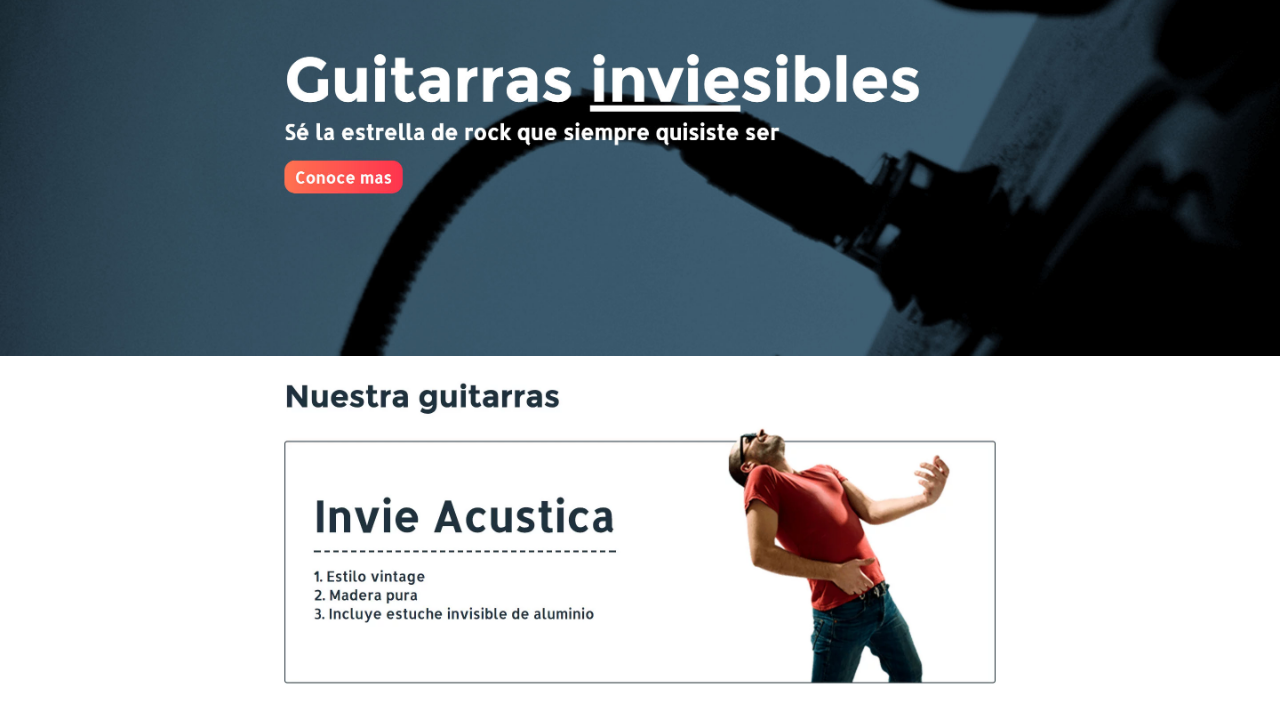
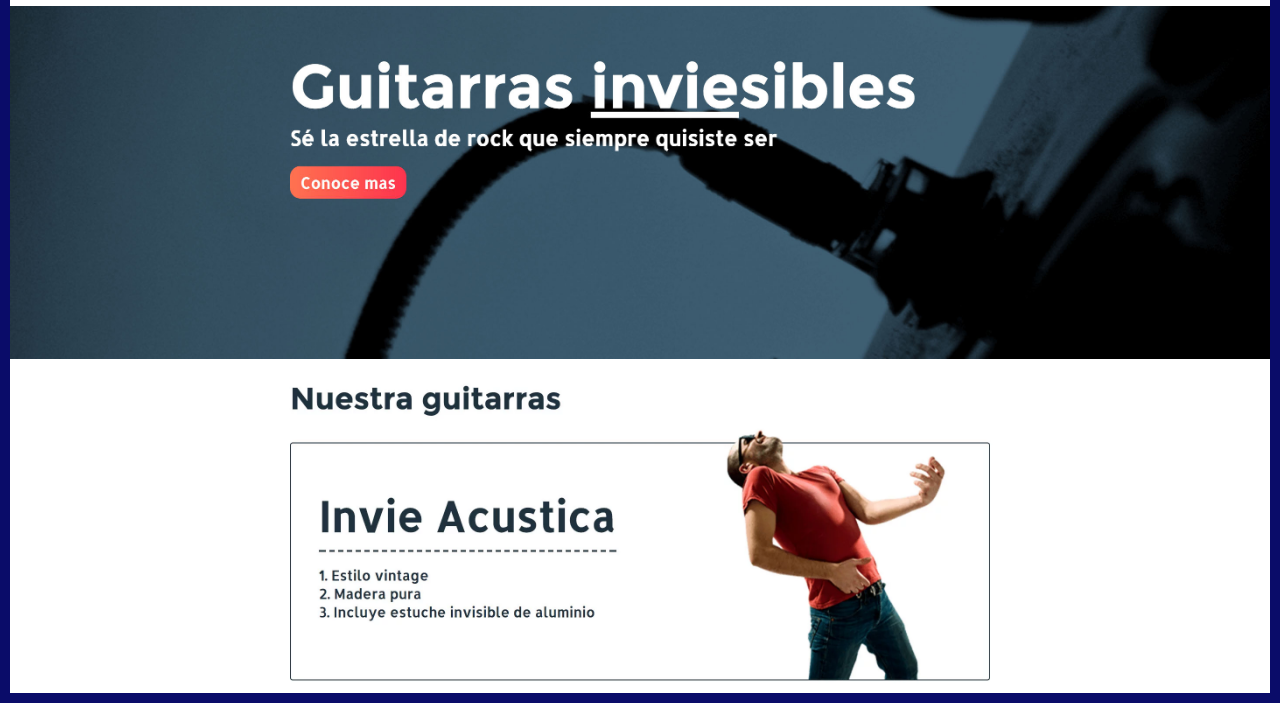
Before and after one commit to joaquinVazquez/invie-github, a plain HTML site: page index.html in a window 1280 px wide. Shown: the part 199-902 px from the top of the page. Drawn offline with Linux system fonts and the light colour scheme.

Commit message:
hotfix 1

```diff
--- a/index.html
+++ b/index.html
@@ -5,6 +5,7 @@
         <style>
         body{
             margin: 0;
+            border: 10px solid rgb(10, 12, 105);
         }
         img{
             max-width: 100%;
```
Also changed, not shown: images/clasica.jpg (added), images/footer.jpg (added).
